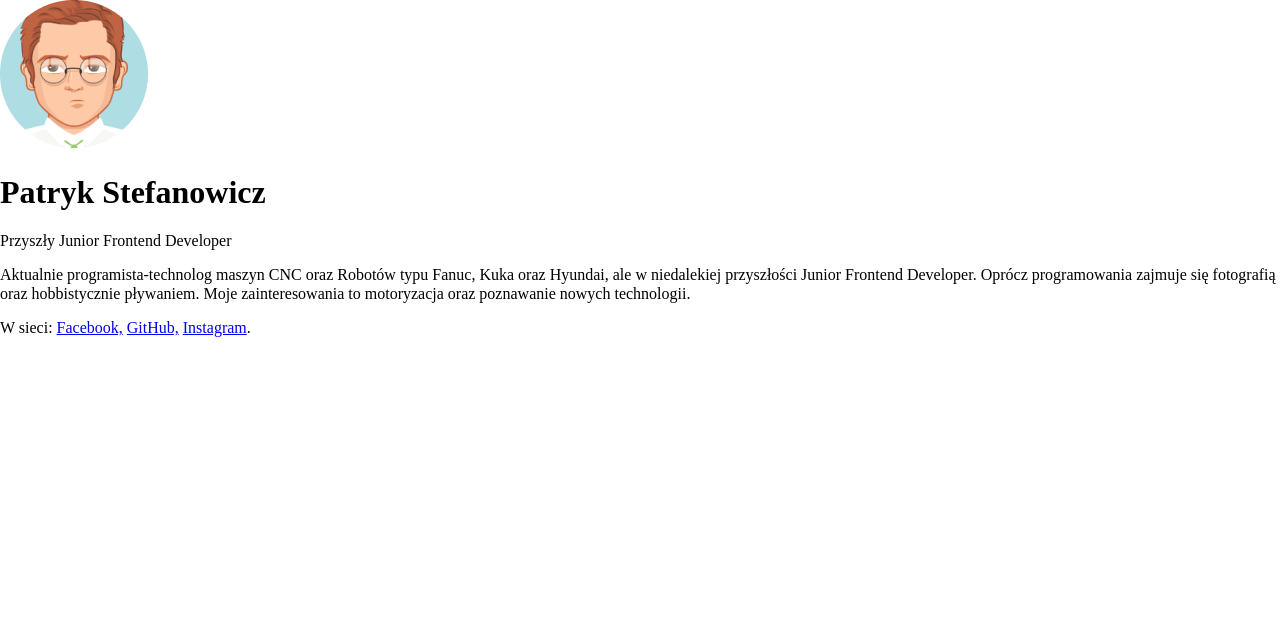
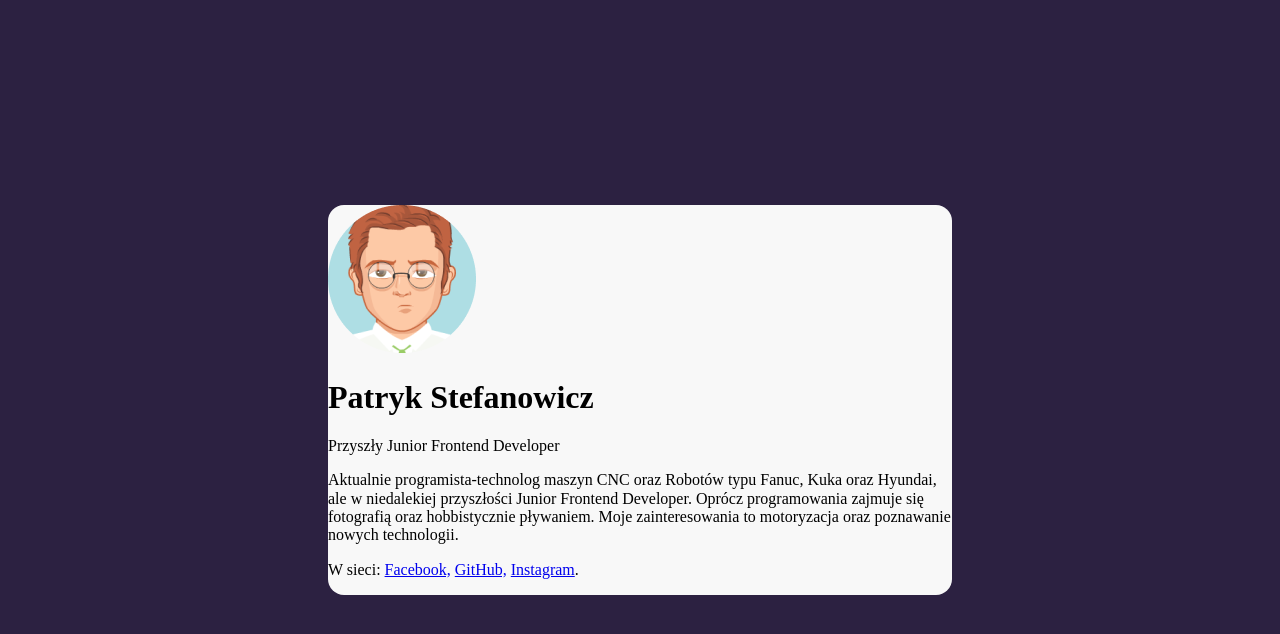
Before and after one commit to patrykstefanowicz/business-card, a plain HTML site: page index.html in a window 1280 px wide. Drawn offline with Linux system fonts and the light colour scheme.

Commit message:
body position flex

```diff
--- a/index.html
+++ b/index.html
@@ -8,7 +8,7 @@
     <link href="style.css" rel="stylesheet" type="text/css" />
   </head>
   <body>
-    <main>
+    <main class="main">
       <article class="person">
         <img class="person__picture" src="avatar.png" alt="Zdjęcie Patryka S" />
         <header class="person__info">
--- a/style.css
+++ b/style.css
@@ -1,7 +1,23 @@
-html{
-    box-sizing: border-box;
+html {
+  box-sizing: border-box;
 }
 
-*,*:before,*:after{
-    box-sizing: inherit;
+*,
+*:before,
+*:after {
+  box-sizing: inherit;
 }
+
+body {
+  background: #2c2141;
+  display: flex;
+  align-items: center;
+  justify-content: center;
+  min-height: 100vh;
+}
+
+main {
+  background: #f8f8f8;
+  width: 624px;
+  border-radius: 16px;
+}
```
